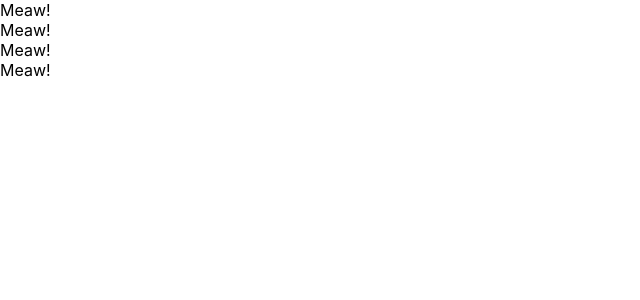
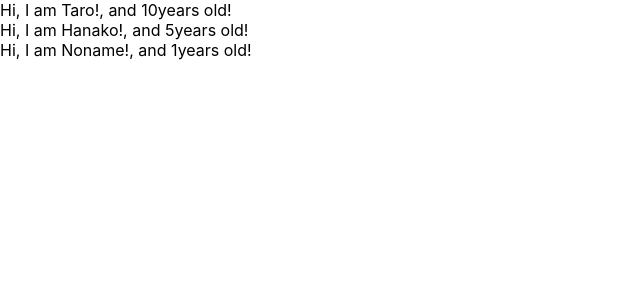
Before and after one commit to gotosota/udemy-react-redux-crud-application, a React (Create React App) app: page / in a window 1280 px wide. Shown: the top 300 px of the page, without its empty margins (0-640 px from the left). Built offline with nearby package versions, Linux system fonts and the light colour scheme.

Commit message:
learn props of component

```diff
--- a/src/App.js
+++ b/src/App.js
@@ -1,29 +1,28 @@
 import React from 'react';
 
-// class App extends Component {
-//   render() {
-//     return (
-//       <React.Fragment>
-//       <label htmlFor="bar">bar</label>
-//       <input type="text" onChange={() => {console.log("I am clicked.")}} />
-//       </React.Fragment>
-//     )
-//   }
-// }
-
 const App = () => {
+  const profiles = [
+    {name: "Taro", age: 10},
+    {name: "Hanako", age: 5},
+    {name: "Noname"}
+  ]
   return (
   <div>
-    <Cat />
-    <Cat />
-    <Cat />
-    <Cat />
+    {
+      profiles.map((profile, index) => {
+        return <User name ={profile.name} age={profile.age} key={index} />
+      })
+    }
   </div>
   )
 }
 
-const Cat = () => {
-  return <div>Meaw!</div>
+const User = (props) => {
+  return <div>Hi, I am {props.name}!, and {props.age}years old!</div>
+}
+
+User.defaultProps = {
+  age: 1
 }
 
 export default App;
```
